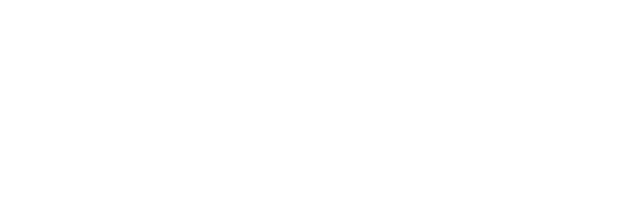
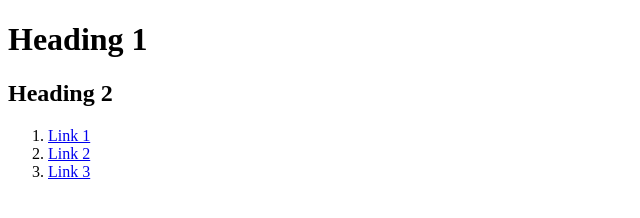
Before and after one commit to ratnikova-av/task-html, a website: page src/index.html in a window 1280 px wide. Shown: the whole page, without its empty margins (0-640 px from the left). Drawn offline with Linux system fonts and the light colour scheme.

Commit message:
Задание по HTML

```diff
--- a/src/index.html
+++ b/src/index.html
@@ -3,5 +3,13 @@
     <head>
         <title>HTML</title>
     </head>
-    <body></body>
+    <body>
+        <h1>Heading 1</h1>
+        <h2>Heading 2</h2>
+        <ol>
+            <li><a href="https://www.youtube.com">Link 1</a></li>
+            <li><a href="https://www.google.ru">Link 2</a></li>
+            <li><a href="https://ru.wikipedia.org/">Link 3</a></li>
+        </ol>
+    </body>
 </html>
```
Also changed, not shown: 1 other file.
